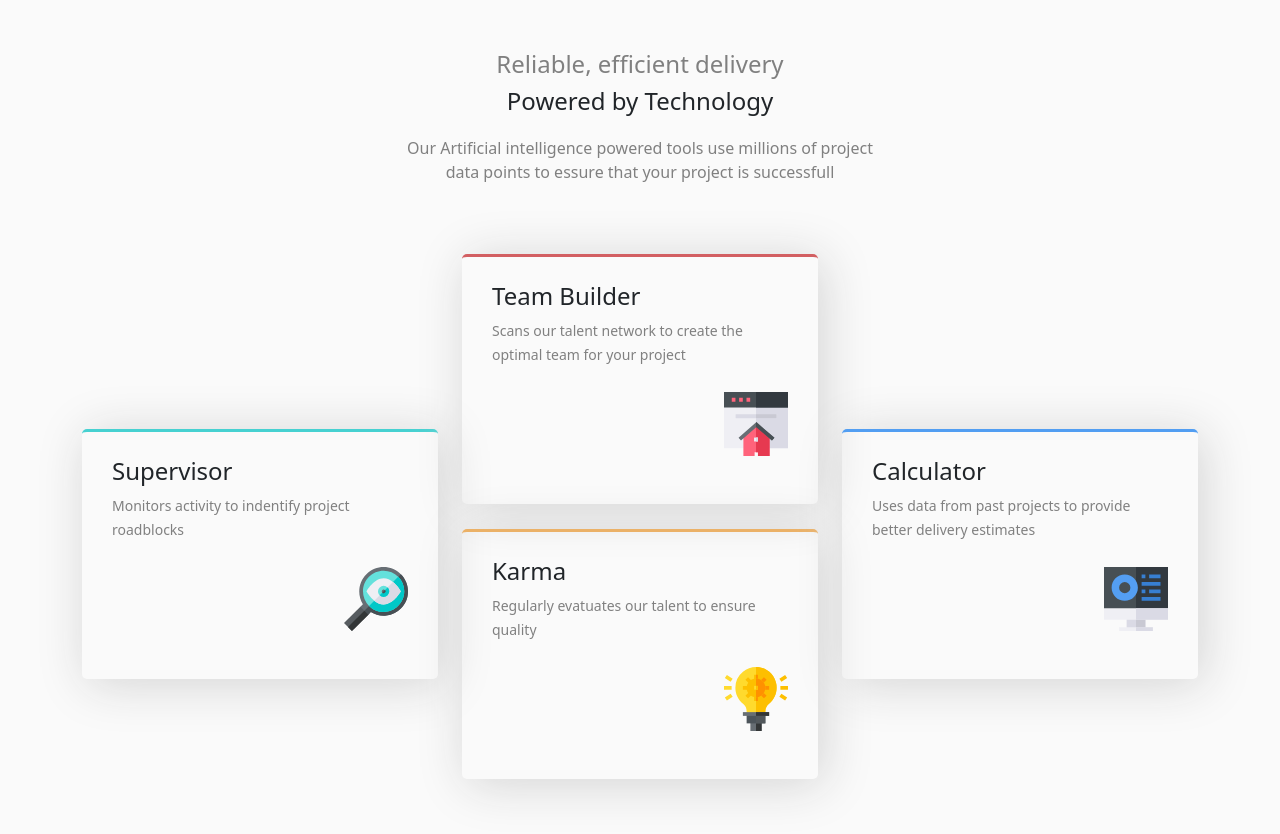
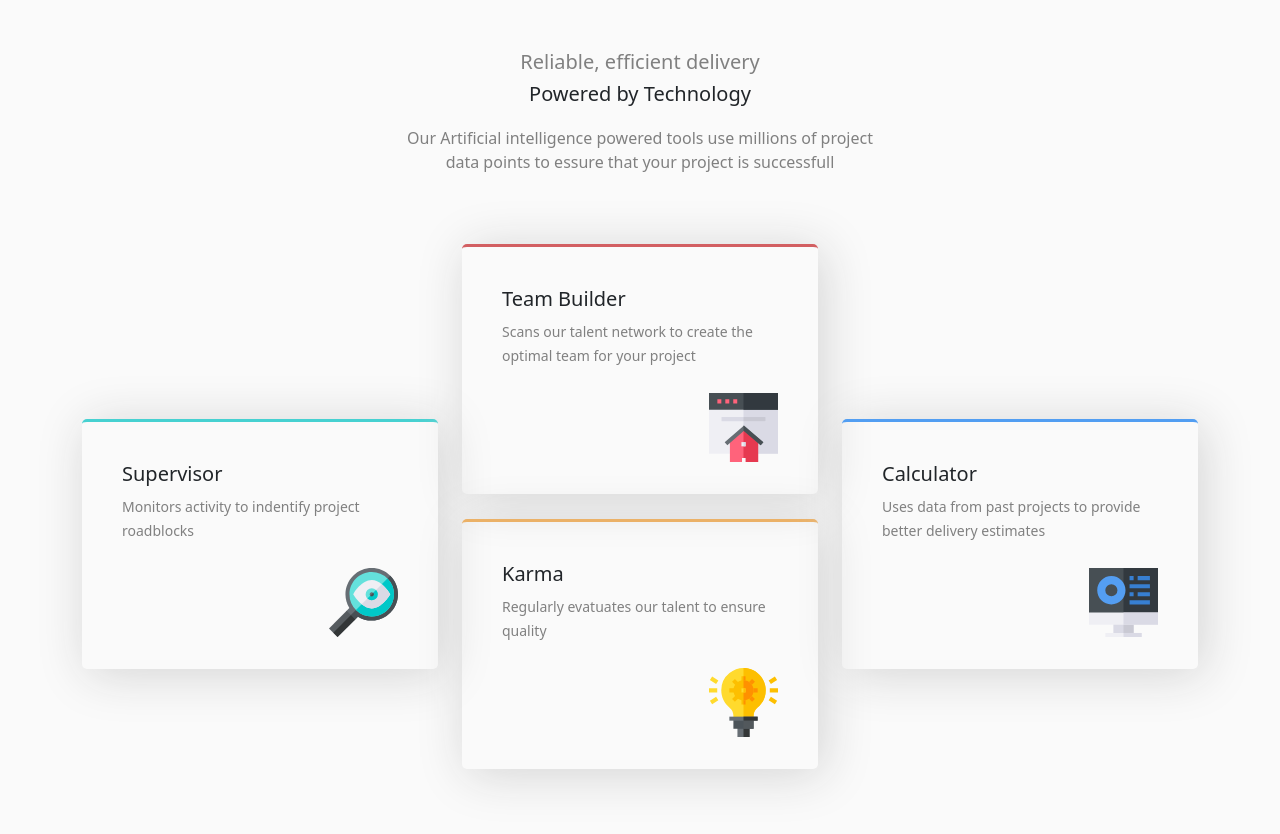
Before and after one commit to rbshoriful/Qtec, a plain HTML site: page index.html in a window 1280 px wide. Drawn offline with nearby package versions, Linux system fonts and the light colour scheme.

Commit message:
resolved done

```diff
--- a/index.html
+++ b/index.html
@@ -12,8 +12,8 @@
 <body>
 <header class="container header-bg">
     <!-- header start -->
-        <h4><span class="header">Reliable, efficient delivery</span></h4>
-        <h4>Powered by Technology</h4>
+        <h5><span class="header">Reliable, efficient delivery</span></h5>
+        <h5>Powered by Technology</h5>
         <p>Our Artificial intelligence powered tools use millions of project data points to essure that your project is successfull</p>
     <!-- header end -->
 </header>
@@ -22,7 +22,7 @@
         <div class="row">
             <div class="col-md-4">
                 <div class="box box1">
-                    <h4>Supervisor</h4>
+                    <h5>Supervisor</h5>
                     <p><small>Monitors activity to indentify project roadblocks</small></p>
                     <img src="images/icon-supervisor.svg" alt="">
                 </div>
@@ -30,14 +30,14 @@
             <div class="col-md-4">
                 <div class=" box box2">
                     <div>
-                        <h4>Team Builder</h4>
+                        <h5>Team Builder</h5>
                         <p><small>Scans our talent network to create the optimal team for your project</small></p>
                         <img src="images/icon-team-builder.svg" alt="">
                     </div>
                 </div>
                 <div class="box box3">
                     <div>
-                        <h4>Karma</h4>
+                        <h5>Karma</h5>
                         <p><small>Regularly evatuates our talent to ensure quality</small></p>
                         <img src="images/icon-karma.svg" alt="">
                     </div>
@@ -45,7 +45,7 @@
             </div>
             <div class="col-md-4">
                 <div class="box box4">
-                    <h4>Calculator</h4>
+                    <h5>Calculator</h5>
                     <p><small>Uses data from past projects to provide better delivery estimates</small></p>
                     <img src="images/icon-calculator.svg" alt="">
                 </div>
--- a/style.css
+++ b/style.css
@@ -24,7 +24,7 @@ p{
     box-shadow: 5px 5px 50px lightgray;
     height: 250px;
     margin-bottom: 25px;
-    padding: 25px 30px ;
+    padding: 40px;
     border-radius: 5px;
 
 }
@@ -51,10 +51,16 @@ p{
     .box img{
         margin-top: 10px;
     }
+    img{
+        width: 25%;
+    }
 }
 @media only screen and (min-width: 768px) and (max-width: 980px) {
     .header-bg{
         width: 60%;
+    }
+    img{
+        width: 25%;
     }
     .box img{
         margin-top: 5px;
```
